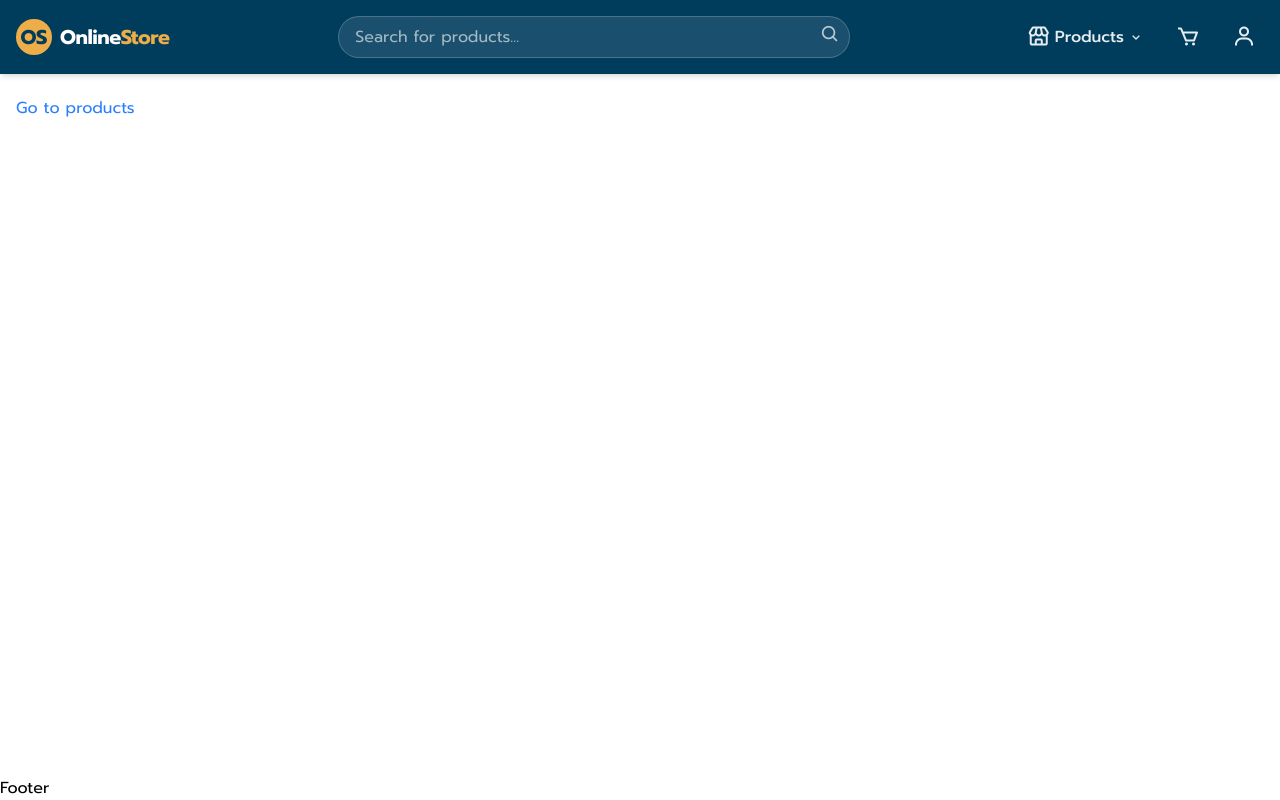
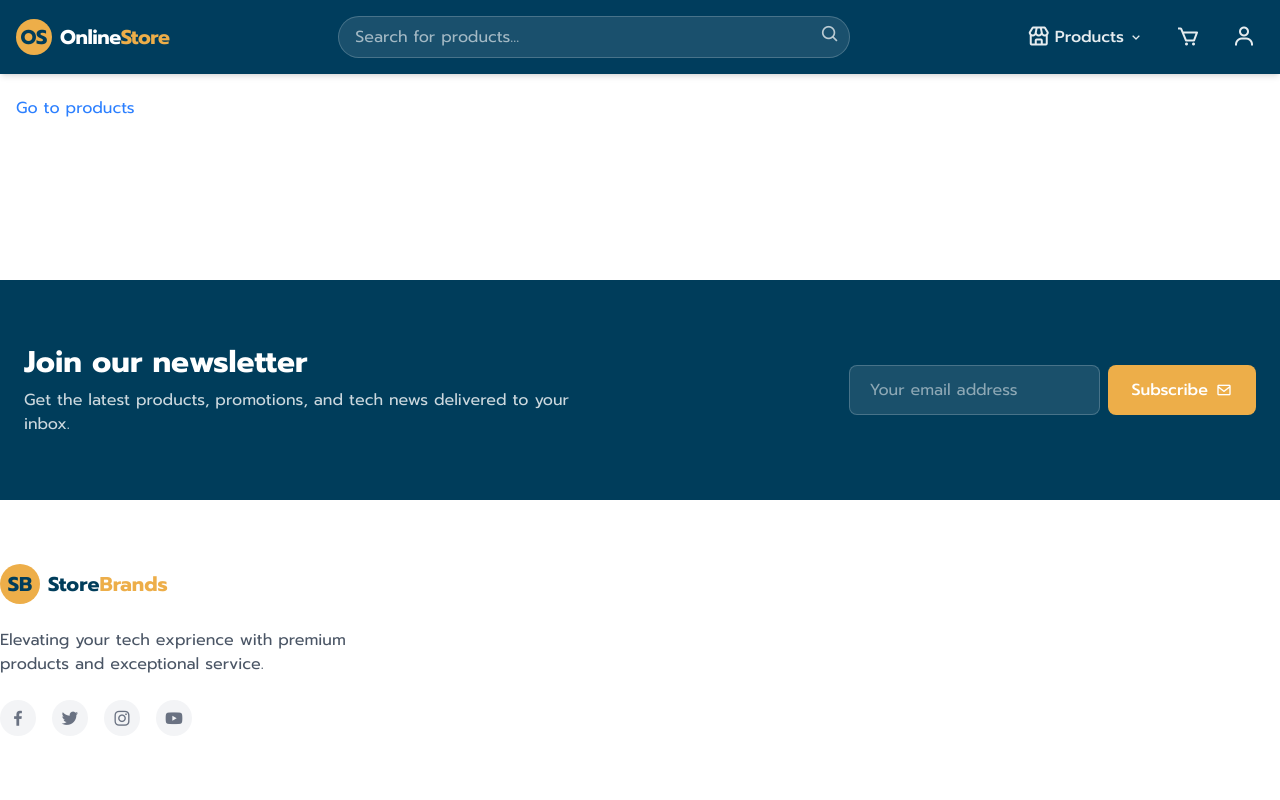
Before and after one commit to MaxShirinzad/NextJS-15-Online-Store-2, a Next.js app: page / in a window 1280 px wide. Built offline with nearby package versions, Linux system fonts and the light colour scheme.

Commit message:
Footer created with logo and subscribe button

```diff
--- a/src/app/components/Footer.tsx
+++ b/src/app/components/Footer.tsx
@@ -1,5 +1,66 @@
-export default function Footer(){
-    return (
-        <div>Footer</div>
-    )
+import Link from "next/link";
+
+export default function Footer() {
+  return (
+    <footer>
+      {/* Newsletter Section */}
+      <div className="bg-[#003d5b] py-16">
+        <div className="max-w-7xl mx-auto px-6">
+          <div className="flex flex-col md:flex-row items-center justify-between">
+            <div className="mb-8 md:mb-0 md:max-w-xl">
+              <h2 className="text-3xl font-bold text-white mb-2">Join our newsletter</h2>
+              <p className="text-white/80">
+                Get the latest products, promotions, and tech news delivered to your inbox.
+              </p>
+            </div>
+            <div className="w-full md:w-auto">
+              <form className="flex flex-col sm:flex-row gap-2">
+                <input
+                  type="email"
+                  placeholder="Your email address"
+                  className="px-5 py-3 rounded-lg bg-white/10 border border-white/20 text-white focus:outline-none focus:ring-2 focus:ring-[#edae49] min-w-[240px] transition-all"
+                  required
+                />
+                <button
+                  type="submit"
+                  className="bg-[#edae49] hover:bg-[#edae49]/90 text-white px-6 py-3 rounded-lg transform hover:scale-105 font-medium flex items-center justify-center"
+                >
+                  Subscribe <i className="bx bx-envelope ml-2"></i>
+                </button>
+              </form>
+            </div>
+          </div>
+        </div>
+      </div>
+         {/* Main footer content */}
+      <div className="max-w-7xl mx-auto py-16">
+        <div className="grid grid-cols-1 md:grid-cols-12 gap-8">
+          <div className="col-span-2 md:col-span-4">
+            <Link href="/" className="flex items-center mb-6">
+              <div className="bg-[#edae49] text-[#003d5b] w-10 h-10 rounded-full flex items-center justify-center font-bold text-xl mr-2">
+                SB
+              </div>
+              <span className="text-xl font-bold text-[#003d5b]">
+                Store<span className="text-[#edae49]">Brands</span>
+              </span>
+            </Link>
+            <p className="text-gray-600 mb-6">
+              Elevating your tech exprience with premium products and exceptional service.
+            </p>
+           <div className="flex space-x-4">
+              {['facebook', 'twitter', 'instagram', 'youtube'].map((platform) => (
+                <a
+                  href="#"
+                  key={platform}
+                  className="group flex items-center justify-center w-9 h-9 rounded-full bg-gray-100 hover:bg-[#003d5b] transform hover:scale-110 transition-all duration-200"
+                >
+                  <i className={`bx bxl-${platform} text-gray-500 group-hover:text-white text-xl transition-colors`} />
+                </a>
+              ))}
+            </div>
+          </div>
+        </div>
+      </div>
+    </footer>
+  );
 }
```
